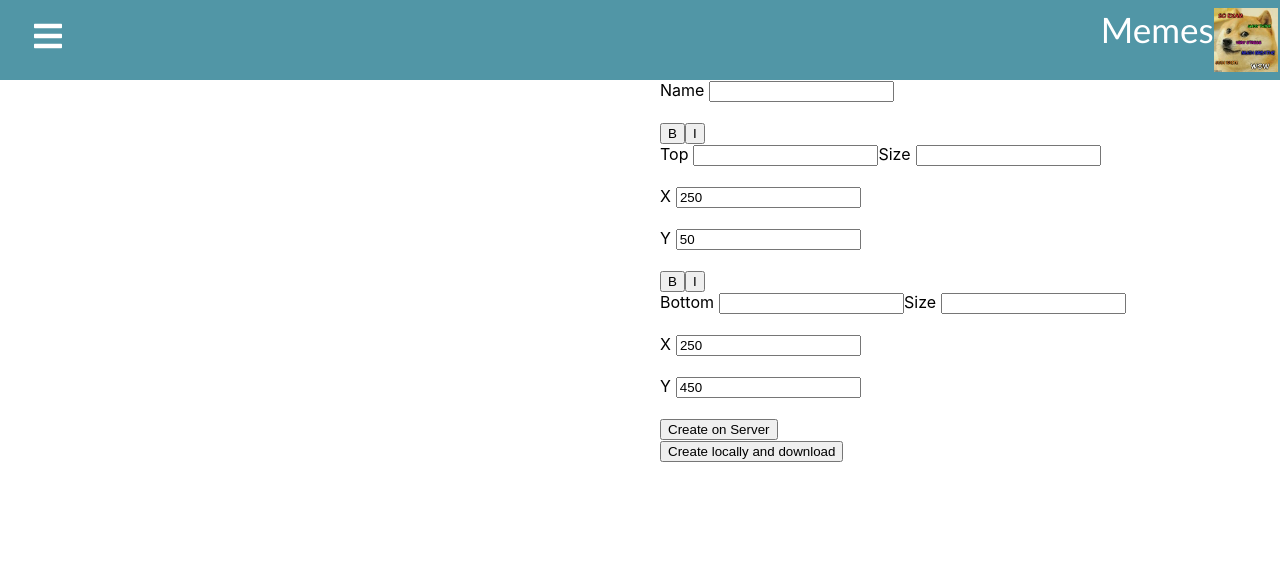
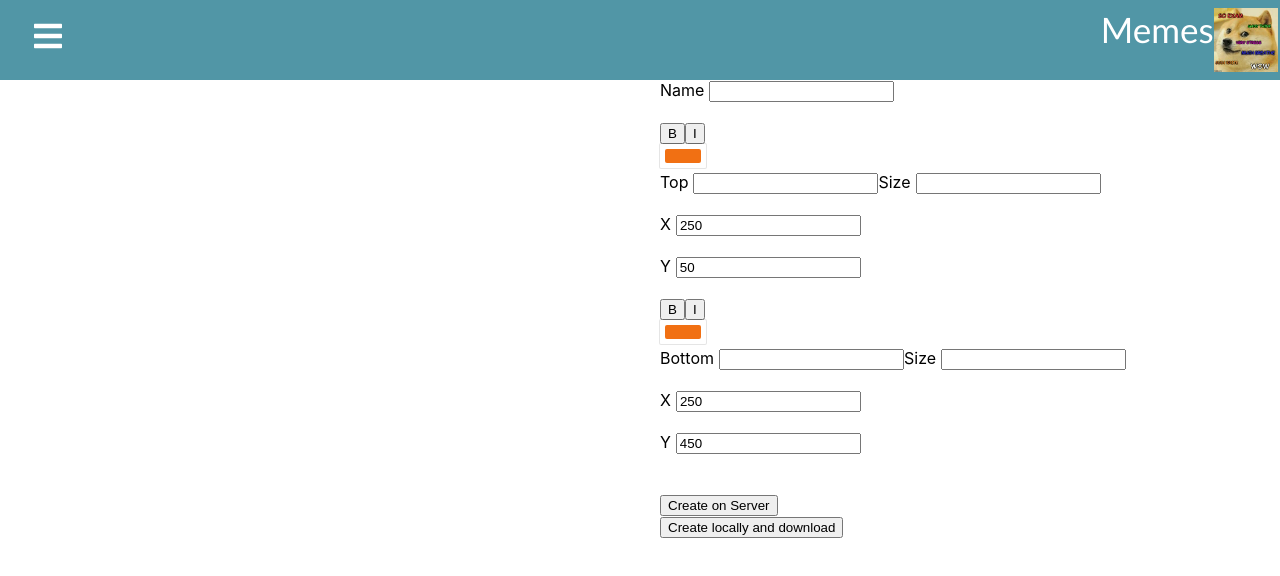
Before and after one commit to fkropfhamer/omm-client, a React (Create React App) app: page /edit-meme/1 in a window 1280 px wide. Shown: the top 576 px of the page. Built offline with nearby package versions, Linux system fonts and the light colour scheme; no server answers.

Commit message:
add ColorPicker and fix error of TextEditor

```diff
--- a/package.json
+++ b/package.json
@@ -9,9 +9,11 @@
     "@types/jest": "^26.0.15",
     "@types/node": "^12.0.0",
     "@types/react": "^16.9.53",
+    "@types/react-color": "^3.0.4",
     "@types/react-dom": "^16.9.8",
     "@types/react-router-dom": "^5.1.6",
     "react": "^17.0.1",
+    "react-color": "^2.19.3",
     "react-dom": "^17.0.1",
     "react-icons": "^4.1.0",
     "react-router-dom": "^5.2.0",
--- a/src/components/EditMeme.tsx
+++ b/src/components/EditMeme.tsx
@@ -3,6 +3,7 @@ import { RouteComponentProps } from "react-router-dom";
 import { apiEndpointUrl } from "../constants";
 import '../css/EditMeme.css'
 import TextEditor from "./TextEditor"
+
 
 interface RouteParams {id: string}
 
@@ -29,6 +30,8 @@ export default class EditMeme extends React.Component<RouteComponentProps<RouteP
         super(props);
 
         this.canvas = React.createRef();
+        this.topTextEditor = React.createRef();
+        this.bottomTextEditor = React.createRef();
 
         this.state = {
             name: "",
@@ -78,11 +81,17 @@ export default class EditMeme extends React.Component<RouteComponentProps<RouteP
         ctx.clearRect(0, 0, canvas.width, canvas.height);
         ctx.drawImage(this.img, 0, 0, canvas.width, canvas.height)
 
-        ctx.font = this.topTextEditor.current?.state.size + "px Comic Sans MS";
-        ctx.fillText(this.topTextEditor.current?.state.text, this.topTextEditor.current?.state.x, this.topTextEditor.current?.state.y);
-        //ctx.fillStyle = "80px";
-        ctx.font = this.bottomTextEditor.current?.state.size + "px Comic Sans MS";
-        ctx.fillText(this.bottomTextEditor.current?.state.text, this.bottomTextEditor.current?.state.x, this.bottomTextEditor.current?.state.y);
+        const topTextEditorState = this.topTextEditor.current?.state;
+
+        ctx.font = topTextEditorState?.size + "px Comic Sans MS" + topTextEditorState?.isBold + topTextEditorState?.isItalic;
+        ctx.fillStyle = topTextEditorState?.hexColor;
+        ctx.fillText(topTextEditorState?.text, topTextEditorState?.x, topTextEditorState?.y);
+
+
+        const bottomTextEditorState = this.bottomTextEditor.current?.state;
+        ctx.font = bottomTextEditorState?.size + "px Comic Sans MS" + bottomTextEditorState?.isBold + bottomTextEditorState?.isItalic;
+        ctx.fillStyle = bottomTextEditorState?.hexColor;
+        ctx.fillText(bottomTextEditorState?.text, bottomTextEditorState?.x, bottomTextEditorState?.y);
     }
 
     private async onCreateOnServer(event: React.MouseEvent<HTMLButtonElement, MouseEvent>) {
@@ -140,13 +149,11 @@ export default class EditMeme extends React.Component<RouteComponentProps<RouteP
                         <span><input id="name" type="text" onChange={(event: React.ChangeEvent<HTMLInputElement>) => this.setState({name: event.target.value})}></input></span>
                         <br/>
 
-                        <TextEditor name="Top" x={250} y={50} ref={this.topTextEditor}></TextEditor>
-                        <TextEditor name="Bottom" x={250} y={450} ref={this.bottomTextEditor}></TextEditor>
+                        <TextEditor name="Top" x={250} y={50} ref={this.topTextEditor} drawMeme={this.drawMeme}></TextEditor>
+                        <TextEditor name="Bottom" x={250} y={450} ref={this.bottomTextEditor} drawMeme={this.drawMeme}></TextEditor>
 
-                        {/**
-                         * <TextEditor name="Text"></TextEditor>
-                         */}
 
+                        <br />
                         <button onClick={this.onCreateOnServer}>Create on Server</button>
                         <button onClick={this.onCreateLocally}>Create locally and download</button>
                     </div>
--- a/src/components/TextEditor.tsx
+++ b/src/components/TextEditor.tsx
@@ -1,9 +1,12 @@
 import React, { Component } from "react";
+import { SketchPicker } from "react-color";
+import SketchColorPicker from '../js/SketchColorPicker';
 
 interface Props {
     name: string
     x: number,
-    y: number
+    y: number,
+    drawMeme: () => void
 }
 interface State {
     name: string,
@@ -11,13 +14,18 @@ interface State {
     x: number,
     y: number,
     size: string,
-    isBold: boolean
-    isItalic: boolean
+    isBold: string
+    isItalic: string
+    hexColor: string
 }
 
 export default class TextEditor extends Component<Props, State> {
-    constructor(props: State) {
+    private colorPicker: React.RefObject<any>;
+
+    constructor(props: Props) {
         super(props);
+
+        this.colorPicker = React.createRef();
 
         this.state = {
             name: this.props.name,
@@ -25,45 +33,72 @@ export default class TextEditor extends Component<Props, State> {
             x: this.props.x,
             y: this.props.y,
             size: "50",
-            isBold: false,
-            isItalic: false
+            isBold: "",
+            isItalic: "",
+            hexColor: "#F17013"
         }
 
         this.onTextChange = this.onTextChange.bind(this);
         this.onTextSizeChange = this.onTextSizeChange.bind(this);
         this.onXChange = this.onXChange.bind(this);
         this.onYChange = this.onYChange.bind(this);
+        this.onBoldClick = this.onBoldClick.bind(this);
+        this.onItalicClick = this.onItalicClick.bind(this);
+        this.onColorChange = this.onColorChange.bind(this);
     }
 
     private onTextChange(event: React.ChangeEvent<HTMLInputElement>) {
         event.preventDefault();
-
-        this.setState({text: event.target.value})
+        console.log(this.colorPicker.current.state.color)
+        this.setState({text: event.target.value}, () => this.props.drawMeme())
     }
 
     private onTextSizeChange(event: React.ChangeEvent<HTMLInputElement>) {
         event.preventDefault();
 
-        this.setState({size: event.target.value})
+        this.setState({size: event.target.value}, () => this.props.drawMeme())
     }
 
     private onXChange(event: React.ChangeEvent<HTMLInputElement>) {
         event.preventDefault();
 
-        this.setState({x: parseInt(event.target.value)})
+        this.setState({x: parseInt(event.target.value)},  () => this.props.drawMeme())
     }
 
     private onYChange(event: React.ChangeEvent<HTMLInputElement>) {
         event.preventDefault();
 
-        this.setState({y: parseInt(event.target.value)})
+        this.setState({y: parseInt(event.target.value)},  () => this.props.drawMeme())
+    }
+
+    private onBoldClick(event: React.MouseEvent<HTMLButtonElement>) {
+        event.preventDefault();
+
+        if (this.state.isBold === "bold")
+            this.setState({isBold: ""},  () => this.props.drawMeme())
+        else
+            this.setState({isBold: "bold"},  () => this.props.drawMeme())
+    }
+
+    private onItalicClick(event: React.MouseEvent<HTMLButtonElement>) {
+        event.preventDefault();
+
+        if (this.state.isItalic === "italic")
+            this.setState({isItalic: ""},  () => this.props.drawMeme())
+        else
+            this.setState({isItalic: "italic"},  () => this.props.drawMeme())
+    }
+
+    private onColorChange(newHexColor: string) {
+        this.setState({hexColor: newHexColor}, () => this.props.drawMeme())
     }
 
     render(){
         return (
             <div>
-                <button  onClick = { () => this.setState({isBold: !this.state.isBold})}>B</button>
-                <button  onClick = { () => this.setState({isItalic: !this.state.isItalic})}>I</button>
+                <button  onClick = {this.onBoldClick}>B</button>
+                <button  onClick = {this.onItalicClick}>I</button>
+                <SketchColorPicker ref={this.colorPicker} onColorChange={this.onColorChange}></SketchColorPicker>
 
                 <label htmlFor="text">{this.state.name}</label>
                 <span>
@@ -85,4 +120,6 @@ export default class TextEditor extends Component<Props, State> {
             </div>
         )
       }
+
+
 }
--- /dev/null
+++ b/src/js/SketchColorPicker.js
@@ -0,0 +1,78 @@
+import React from 'react'
+import reactCSS from 'reactcss'
+import { SketchPicker } from 'react-color'
+
+
+export default class SketchColorPicker extends React.Component {
+  constructor(props) {
+    super(props);
+
+    this.state = {
+      displayColorPicker: false,
+      color: {
+        r: '241',
+        g: '112',
+        b: '19',
+        a: '1',
+      },
+    }
+  }
+
+  handleClick = () => {
+    this.setState({ displayColorPicker: !this.state.displayColorPicker })
+  };
+
+  handleClose = () => {
+    this.setState({ displayColorPicker: false })
+  };
+
+  handleChange = (color) => {
+    this.setState({ color: color.rgb })
+    this.props.onColorChange(color.hex);
+  };
+
+  render() {
+
+    const styles = reactCSS({
+      'default': {
+        color: {
+          width: '36px',
+          height: '14px',
+          borderRadius: '2px',
+          background: `rgba(${ this.state.color.r }, ${ this.state.color.g }, ${ this.state.color.b }, ${ this.state.color.a })`,
+        },
+        swatch: {
+          padding: '5px',
+          background: '#fff',
+          borderRadius: '1px',
+          boxShadow: '0 0 0 1px rgba(0,0,0,.1)',
+          display: 'inline-block',
+          cursor: 'pointer',
+        },
+        popover: {
+          position: 'absolute',
+          zIndex: '2',
+        },
+        cover: {
+          position: 'fixed',
+          top: '0px',
+          right: '0px',
+          bottom: '0px',
+          left: '0px',
+        },
+      },
+    });
+
+    return (
+      <div>
+        <div style={ styles.swatch } onClick={ this.handleClick }>
+          <div style={ styles.color } />
+        </div>
+        { this.state.displayColorPicker ? <div style={ styles.popover }>
+          <div style={ styles.cover } onClick={ this.handleClose }/>
+          <SketchPicker color={ this.state.color } onChange={ this.handleChange } />
+        </div> : null }
+      </div>
+    )
+  }
+}
```
Also changed, not shown: 1 other file (tests, documents, lock files or other folders).
